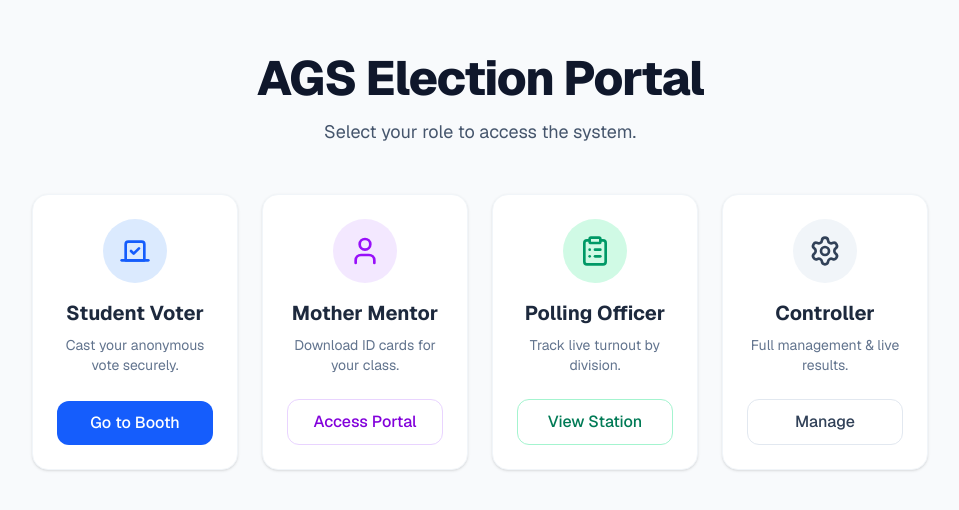
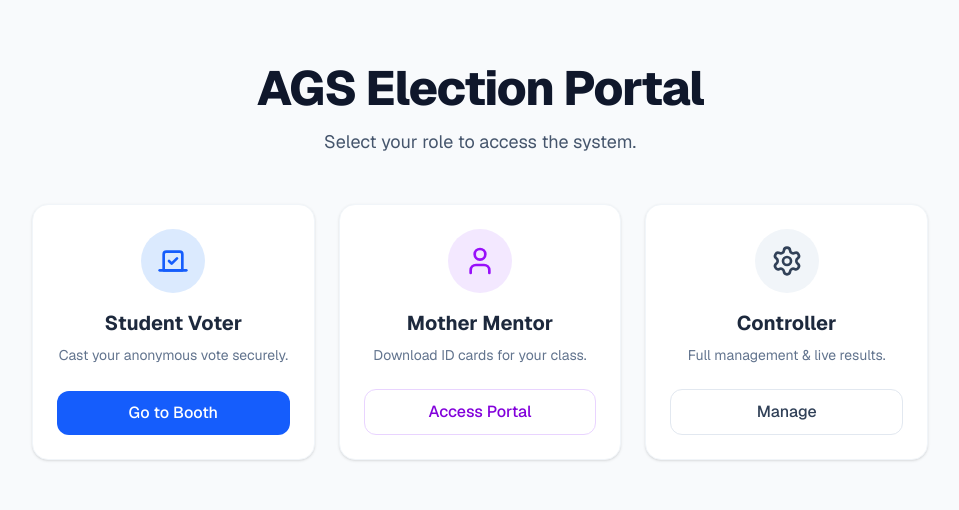
Before and after one commit to ayatech2818-collab/electionforags, a Next.js app: page / in a window 1280 px wide. Shown: the part 138-648 px from the top of the page, without its empty margins (160-1119 px from the left). Built offline with nearby package versions, Linux system fonts and the light colour scheme.

Commit message:
Remove Polling Officer card from main portal

```diff
--- a/app/page.tsx
+++ b/app/page.tsx
@@ -14,7 +14,7 @@
           </p>
         </div>
 
-        <div className="grid md:grid-cols-2 lg:grid-cols-4 gap-6">
+        <div className="grid md:grid-cols-2 lg:grid-cols-3 gap-6">
           <div className="bg-white rounded-2xl p-6 shadow-sm border border-slate-100 hover:shadow-lg transition-all hover:-translate-y-1 flex flex-col h-full text-center">
             <div className="mx-auto bg-blue-100 w-16 h-16 rounded-full flex items-center justify-center mb-4">
               <Vote className="w-8 h-8 text-blue-600" />
@@ -38,17 +38,6 @@
           </div>
 
           <div className="bg-white rounded-2xl p-6 shadow-sm border border-slate-100 hover:shadow-lg transition-all hover:-translate-y-1 flex flex-col h-full text-center">
-            <div className="mx-auto bg-emerald-100 w-16 h-16 rounded-full flex items-center justify-center mb-4">
-              <ClipboardList className="w-8 h-8 text-emerald-600" />
-            </div>
-            <h2 className="text-xl font-bold text-slate-800 mb-2">Polling Officer</h2>
-            <p className="text-sm text-slate-500 mb-6 flex-grow">Track live turnout by division.</p>
-            <Link href="/election/polling" className="w-full inline-block border border-emerald-200 text-emerald-700 font-medium py-2.5 rounded-xl hover:bg-emerald-50 transition-colors">
-              View Station
-            </Link>
-          </div>
-
-          <div className="bg-white rounded-2xl p-6 shadow-sm border border-slate-100 hover:shadow-lg transition-all hover:-translate-y-1 flex flex-col h-full text-center">
             <div className="mx-auto bg-slate-100 w-16 h-16 rounded-full flex items-center justify-center mb-4">
               <Settings className="w-8 h-8 text-slate-700" />
             </div>
```
